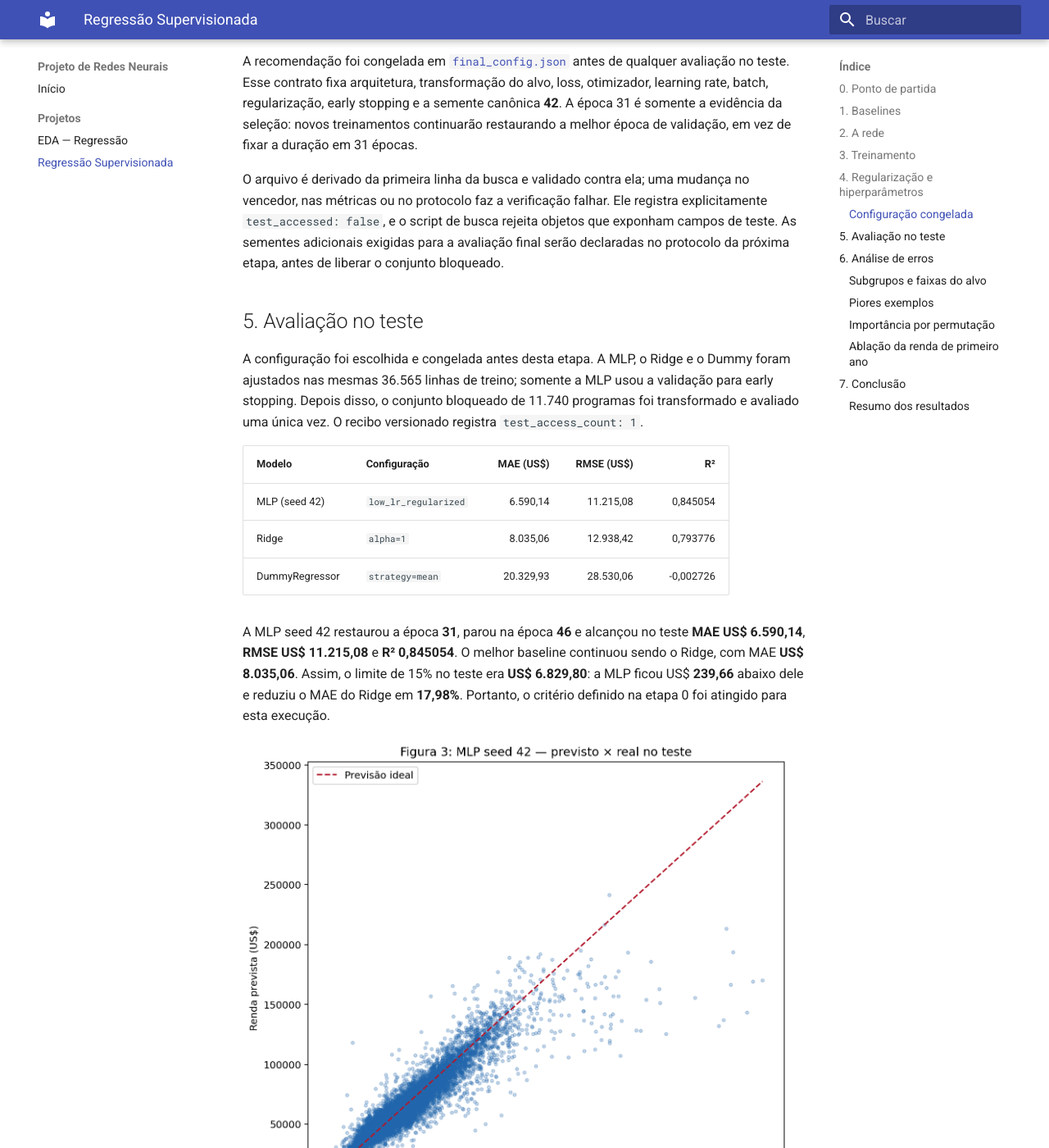
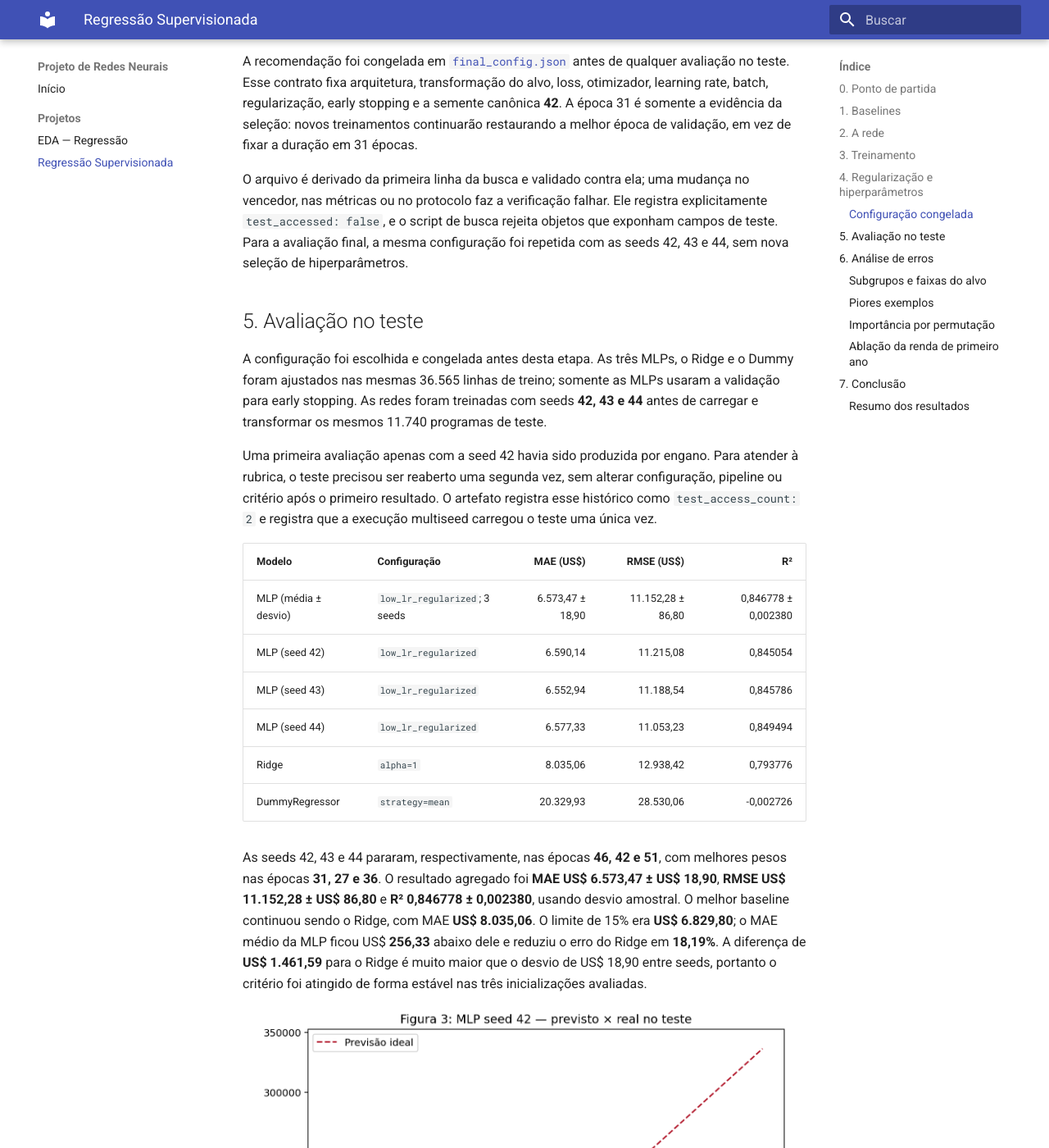
Before and after one commit to MaluSevilha/ann-eda-project, an MkDocs documentation site: the page built from docs/projects/regression/index.md, in a window 1280 px wide and 1400 px high, scrolled down 5529 px. Shown: the whole window at 82% size. Built offline with MkDocs 1.6.1 and Material for MkDocs 9.7.7, drawn with Linux system fonts in a browser that asks for light colours; some of the changed text lies outside the part shown.

Commit message:
fix: completa avaliacao final com tres seeds

```diff
--- a/docs/projects/regression/code/error_analysis.py
+++ b/docs/projects/regression/code/error_analysis.py
@@ -155,7 +155,9 @@ def load_final_predictions() -> tuple[pd.DataFrame, str]:
     final_results = _read_json(FINAL_RESULTS_PATH, "Resultado final")
     if (
         final_results.get("test_accessed") is not True
-        or final_results.get("test_access_count") != 1
+        or not isinstance(final_results.get("test_access_count"), int)
+        or final_results["test_access_count"] < 1
+        or final_results.get("selection_completed_before_test") is not True
     ):
         raise ErrorAnalysisContractError("Recibo da avaliação final inválido")
     expected_hash = (
@@ -429,6 +431,7 @@ def study_payload(study: ErrorAnalysisStudy) -> dict[str, Any]:
             "sha256": study.source_sha256,
             "rows": study.source_rows,
             "raw_test_reopened": False,
+            "reference_prediction": "mlp_seed_42_usd",
         },
         "group_policy": {"small_group_threshold": SMALL_GROUP_THRESHOLD},
         "target_band_policy": {
--- a/docs/projects/regression/error_analysis.json
+++ b/docs/projects/regression/error_analysis.json
@@ -2,9 +2,10 @@
   "schema_version": 1,
   "test_source": {
     "artifact": "final_test_predictions.csv",
-    "sha256": "7dc31cbb768cdaa55100a5d9ed4b901cb852a6e4b4694fb18fdd04aa6f7cf641",
+    "sha256": "69396e96dff9cf3dc00dc038a76f0aa8460d6c2ba9254d618c4fbf84179b3782",
     "rows": 11740,
-    "raw_test_reopened": false
+    "raw_test_reopened": false,
+    "reference_prediction": "mlp_seed_42_usd"
   },
   "group_policy": {
     "small_group_threshold": 100
--- a/docs/projects/regression/index.md
+++ b/docs/projects/regression/index.md
@@ -180,30 +180,40 @@ fixar a duração em 31 épocas.
 O arquivo é derivado da primeira linha da busca e validado contra ela; uma
 mudança no vencedor, nas métricas ou no protocolo faz a verificação falhar.
 Ele registra explicitamente `test_accessed: false`, e o script de busca rejeita
-objetos que exponham campos de teste. As sementes adicionais exigidas para a
-avaliação final serão declaradas no protocolo da próxima etapa, antes de
-liberar o conjunto bloqueado.
+objetos que exponham campos de teste. Para a avaliação final, a mesma
+configuração foi repetida com as seeds 42, 43 e 44, sem nova seleção de
+hiperparâmetros.
 
 ## 5. Avaliação no teste
 
-A configuração foi escolhida e congelada antes desta etapa. A MLP, o Ridge e
-o Dummy foram ajustados nas mesmas 36.565 linhas de treino; somente a MLP usou
-a validação para early stopping. Depois disso, o conjunto bloqueado de 11.740
-programas foi transformado e avaliado uma única vez. O recibo versionado
-registra `test_access_count: 1`.
+A configuração foi escolhida e congelada antes desta etapa. As três MLPs, o
+Ridge e o Dummy foram ajustados nas mesmas 36.565 linhas de treino; somente as
+MLPs usaram a validação para early stopping. As redes foram treinadas com
+seeds **42, 43 e 44** antes de carregar e transformar os mesmos 11.740
+programas de teste.
+
+Uma primeira avaliação apenas com a seed 42 havia sido produzida por engano.
+Para atender à rubrica, o teste precisou ser reaberto uma segunda vez, sem
+alterar configuração, pipeline ou critério após o primeiro resultado. O
+artefato registra esse histórico como `test_access_count: 2` e registra que a
+execução multiseed carregou o teste uma única vez.
 
 --8<-- "docs/projects/regression/tables/final_test_metrics.md"
 
-A MLP seed 42 restaurou a época **31**, parou na época **46** e alcançou no
-teste **MAE US$ 6.590,14**, **RMSE US$ 11.215,08** e **R² 0,845054**. O melhor
-baseline continuou sendo o Ridge, com MAE **US$ 8.035,06**. Assim, o limite de
-15% no teste era **US$ 6.829,80**: a MLP ficou US$ **239,66** abaixo dele e
-reduziu o MAE do Ridge em **17,98%**. Portanto, o critério definido na etapa 0
-foi atingido para esta execução.
+As seeds 42, 43 e 44 pararam, respectivamente, nas épocas **46, 42 e 51**, com
+melhores pesos nas épocas **31, 27 e 36**. O resultado agregado foi **MAE US$
+6.573,47 ± US$ 18,90**, **RMSE US$ 11.152,28 ± US$ 86,80** e **R² 0,846778 ±
+0,002380**, usando desvio amostral. O melhor baseline continuou sendo o Ridge,
+com MAE **US$ 8.035,06**. O limite de 15% era **US$ 6.829,80**; o MAE médio da
+MLP ficou US$ **256,33** abaixo dele e reduziu o erro do Ridge em **18,19%**.
+A diferença de **US$ 1.461,59** para o Ridge é muito maior que o desvio de US$
+18,90 entre seeds, portanto o critério foi atingido de forma estável nas três
+inicializações avaliadas.
 
 ![Previsões da MLP comparadas aos valores reais no teste](figures/fig03_predicted_vs_actual.png)
 
-O gráfico previsto × real concentra a maior parte dos programas ao redor da
+Os gráficos usam a seed 42, fixada previamente como referência para a análise
+por programa. O gráfico previsto × real concentra a maior parte dos programas ao redor da
 diagonal, mas mostra compressão nas rendas mais altas: vários valores reais na
 cauda recebem previsões menores. Isso é compatível com regressão em direção à
 média e ajuda a explicar por que o RMSE permanece substancialmente maior que o
@@ -216,15 +226,14 @@ positivos grandes — subestimações — entre os programas de maior renda, emb
 também existam superestimações relevantes. Esse padrão de heterocedasticidade
 motiva a análise por faixa do alvo e por categoria na etapa seguinte.
 
-Por decisão de escopo, foi usada **somente a seed 42**. Logo, estes resultados
-não estimam a variação entre inicializações e não atendem ao item da rubrica
-que solicita três ou mais seeds com média ± desvio. O ganho de 17,98% não pode
-ser descrito como estável entre seeds com a evidência disponível.
+As três seeds atendem ao mínimo da rubrica e permitem uma estimativa inicial
+da variação entre inicializações. Ainda assim, três execuções são uma amostra
+pequena e não substituem uma análise mais ampla de estabilidade.
 
 ## 6. Análise de erros
 
-Esta etapa não reabre o teste: os erros abaixo são calculados a partir das
-previsões finais já congeladas. Para evitar faixas escolhidas depois de ver os
+Esta etapa não reabre o teste: os erros abaixo usam a **seed 42 como referência
+fixa** e são calculados a partir das previsões finais já congeladas. Para evitar faixas escolhidas depois de ver os
 resultados, usamos os quartis do alvo no treino registrados na EDA: US$
 46.709, US$ 58.878 e US$ 77.121. Grupos com menos de 100 programas são
 marcados e não sustentam conclusões fortes isoladamente.
@@ -311,9 +320,9 @@ ser interpretada como efeito causal.
 
 ## 7. Conclusão
 
-Dentro desta tarefa, **a MLP valeu a pena em precisão preditiva**. Seu MAE de
-teste foi **US$ 6.590,14**, contra **US$ 8.035,06** do Ridge: redução de
-**17,98%**, superior ao critério de 15% registrado antes do treinamento. O
+Dentro desta tarefa, **a MLP valeu a pena em precisão preditiva**. Seu MAE
+médio de teste foi **US$ 6.573,47 ± US$ 18,90**, contra **US$ 8.035,06** do
+Ridge: redução de **18,19%**, superior ao critério de 15% registrado antes do treinamento. O
 ganho veio de relações não lineares entre renda anterior, curso, credencial,
 instituição e ocupação que o baseline linear não capturou por completo.
 
@@ -328,8 +337,11 @@ de revisão humana e de monitoramento dos erros por subgrupo.
 
 As limitações mais importantes são:
 
-- somente a seed 42 foi avaliada, então não medimos variação entre
-  inicializações e não atendemos ao requisito de média ± desvio;
+- somente três seeds foram avaliadas, o mínimo da rubrica, então a estimativa
+  de variabilidade ainda tem baixa precisão;
+- a correção multiseed exigiu reabrir o teste após a primeira avaliação de
+  seed única; nenhum hiperparâmetro foi alterado depois desse primeiro acesso,
+  mas o protocolo ideal de acesso único não foi cumprido historicamente;
 - **74,51%** dos alvos da base original estavam suprimidos, principalmente por
   regras de privacidade ligadas ao tamanho da coorte; o domínio aprendido
   representa programas com renda divulgada e pode não generalizar para
@@ -357,7 +369,7 @@ controle institucional e faixa de renda.
 | 2 | Treino · validação · teste (linhas) | 36.565 · 9.758 · 11.740 |
 | 3 | Melhor baseline e sua métrica no teste | Ridge `alpha=1`; MAE US$ 8.035,06 |
 | 4 | Rede escolhida: camadas × unidades, parâmetros e regularização | 420→128→64→1; 62.209 parâmetros; dropout 0,10 e weight decay `1e-5` |
-| 5 | Otimizador, learning rate, batch e época de parada | Adam; `3e-4`; batch 256; parada 46, melhores pesos da época 31 |
-| 6 | Métrica principal da rede no teste | MAE US$ 6.590,14 com seed 42; média ± desvio indisponível |
-| 7 | Critério de sucesso atingido? | Sim; MAE 17,98% menor que o Ridge, acima dos 15% exigidos |
+| 5 | Otimizador, learning rate, batch e época de parada | Adam; `3e-4`; batch 256; paradas 46 · 42 · 51 nas seeds 42 · 43 · 44 |
+| 6 | Métrica principal da rede no teste | MAE US$ 6.573,47 ± US$ 18,90, média ± desvio amostral de 3 seeds |
+| 7 | Critério de sucesso atingido? | Sim; MAE médio 18,19% menor que o Ridge, acima dos 15% exigidos |
 | 8 | Subgrupo com maior erro | Programas sem credencial; MAE US$ 16.521,33; `n=45`, grupo pequeno |
--- a/docs/projects/regression/tables/final_test_metrics.md
+++ b/docs/projects/regression/tables/final_test_metrics.md
@@ -1,5 +1,8 @@
 | Modelo | Configuração | MAE (US$) | RMSE (US$) | R² |
 |---|---|---:|---:|---:|
+| MLP (média ± desvio) | `low_lr_regularized`; 3 seeds | 6.573,47 ± 18,90 | 11.152,28 ± 86,80 | 0,846778 ± 0,002380 |
 | MLP (seed 42) | `low_lr_regularized` | 6.590,14 | 11.215,08 | 0,845054 |
+| MLP (seed 43) | `low_lr_regularized` | 6.552,94 | 11.188,54 | 0,845786 |
+| MLP (seed 44) | `low_lr_regularized` | 6.577,33 | 11.053,23 | 0,849494 |
 | Ridge | `alpha=1` | 8.035,06 | 12.938,42 | 0,793776 |
 | DummyRegressor | `strategy=mean` | 20.329,93 | 28.530,06 | -0,002726 |
```
Also changed, not shown: other parts of docs/projects/regression/index.md (+2 -2 lines), README.md (+3 -2 lines), docs/projects/regression/code/final_evaluation.py (+148 -48 lines), docs/projects/regression/final_test_results.json (+56 -11 lines), 3 other files.
